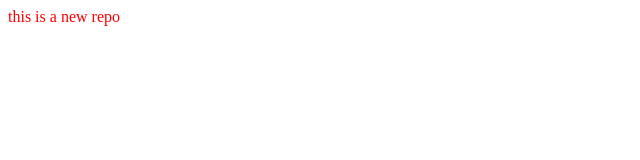
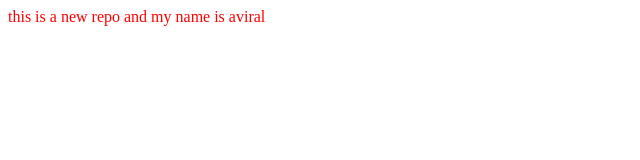
Before and after one commit to aviralMadhvan24/gitdemo2, a plain HTML site: page index.html in a window 1280 px wide. Shown: the whole page, without its empty margins (0-640 px from the left). Drawn offline with Linux system fonts and the light colour scheme.

Commit message:
added some text

```diff
--- a/index.html
+++ b/index.html
@@ -1,2 +1,2 @@
-<p>this is a new repo</p>
+<p>this is a new repo and my name is aviral</p>
 <link rel="stylesheet" href="index.css">
```
